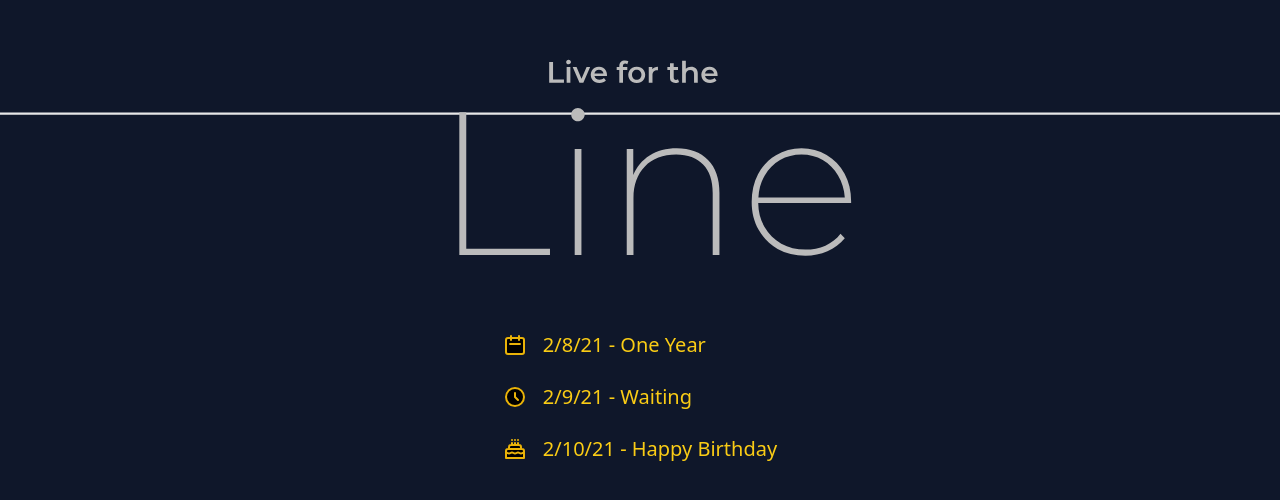
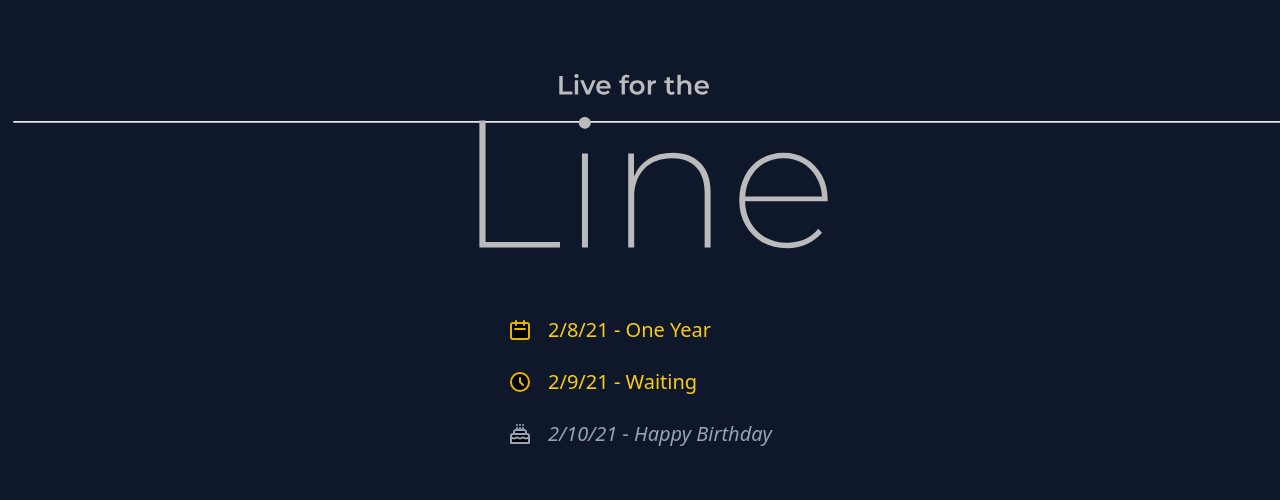
Before and after one commit to timalbert/livefortheline, a plain HTML site: page index.html in a window 1280 px wide. Shown: the part 154-654 px from the top of the page. Drawn offline with nearby package versions, Linux system fonts and the light colour scheme.

Commit message:
adjusting svg

```diff
--- a/index.html
+++ b/index.html
@@ -8,7 +8,7 @@
   </head>
   <body>
     <div class="min-h-screen bg-slate-900 text-slate-300 flex flex-col justify-center relative overflow-hidden sm:py-12 pb-12">
-      <div class="py-6 -mx-20 flex flex-col justify-center">
+      <div class="py-6 -mx-50 sm:mx-0 flex flex-col justify-center">
         <a href="/" rel="home">
           <svg alt="Live for the Line" class="h-100" viewBox="0 0 677 119" fill="none" xmlns="http://www.w3.org/2000/svg">
             <line x1="7" y1="28.5" x2="677" y2="28.5001" stroke="#E7E7E7" />
@@ -37,11 +37,11 @@
               </a>
             </li>
             <li class="mt-6">
-              <a class="text-yellow-400 flex items-center" href="#">
-                <svg class="w-6 h-6 stroke-yellow-500" stroke-linecap="round" stroke-linejoin="round">
+              <a class="text-slate-400 flex items-center" href="#">
+                <svg class="w-6 h-6 stroke-slate-400" stroke-linecap="round" stroke-linejoin="round">
                     <path stroke-linecap="round" stroke-linejoin="round" stroke-width="2" d="M21 15.546c-.523 0-1.046.151-1.5.454a2.704 2.704 0 01-3 0 2.704 2.704 0 00-3 0 2.704 2.704 0 01-3 0 2.704 2.704 0 00-3 0 2.704 2.704 0 01-3 0 2.701 2.701 0 00-1.5-.454M9 6v2m3-2v2m3-2v2M9 3h.01M12 3h.01M15 3h.01M21 21v-7a2 2 0 00-2-2H5a2 2 0 00-2 2v7h18zm-3-9v-2a2 2 0 00-2-2H8a2 2 0 00-2 2v2h12z" />
                   </svg>
-                <p class="ml-4">2/10/21 - Happy Birthday</p>
+                <p class="ml-4 italic">2/10/21 - Happy Birthday</p>
               </a>
             </li>
           </ul>
```
Also changed, not shown: one-year.html (+1 -1 lines).
